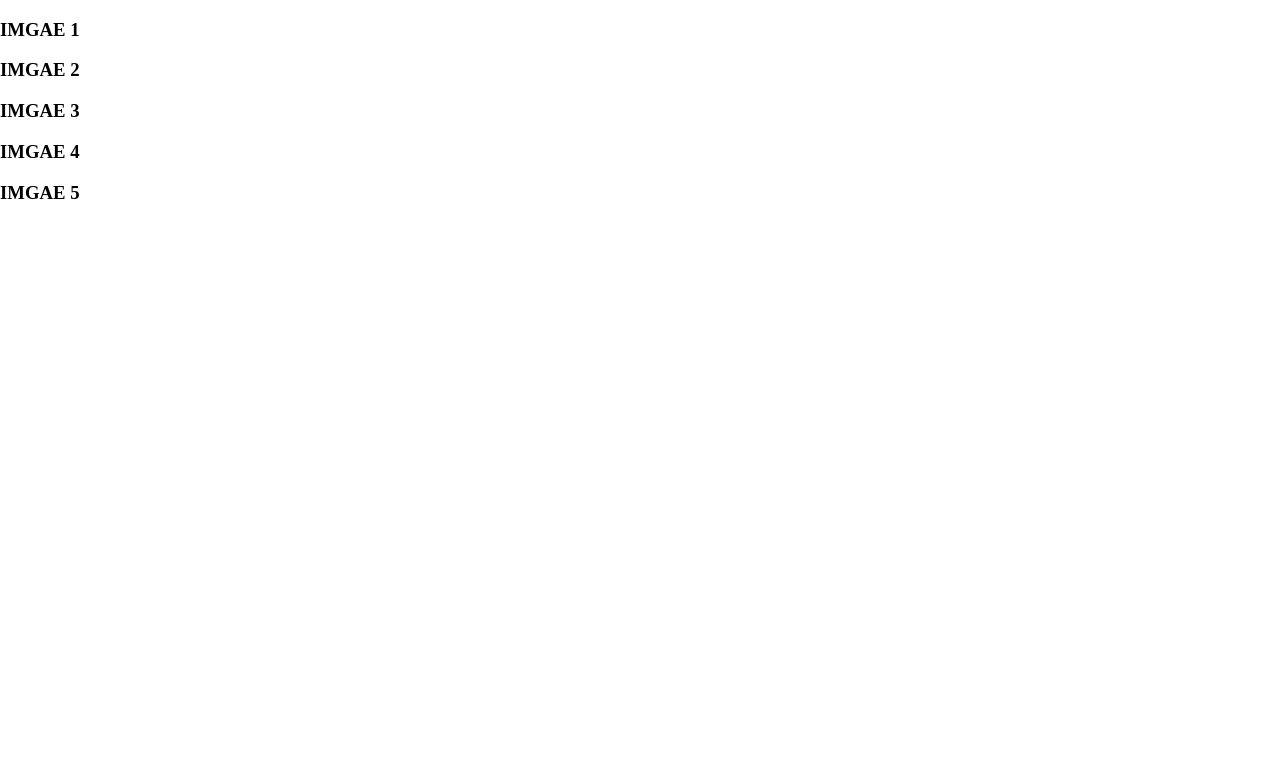
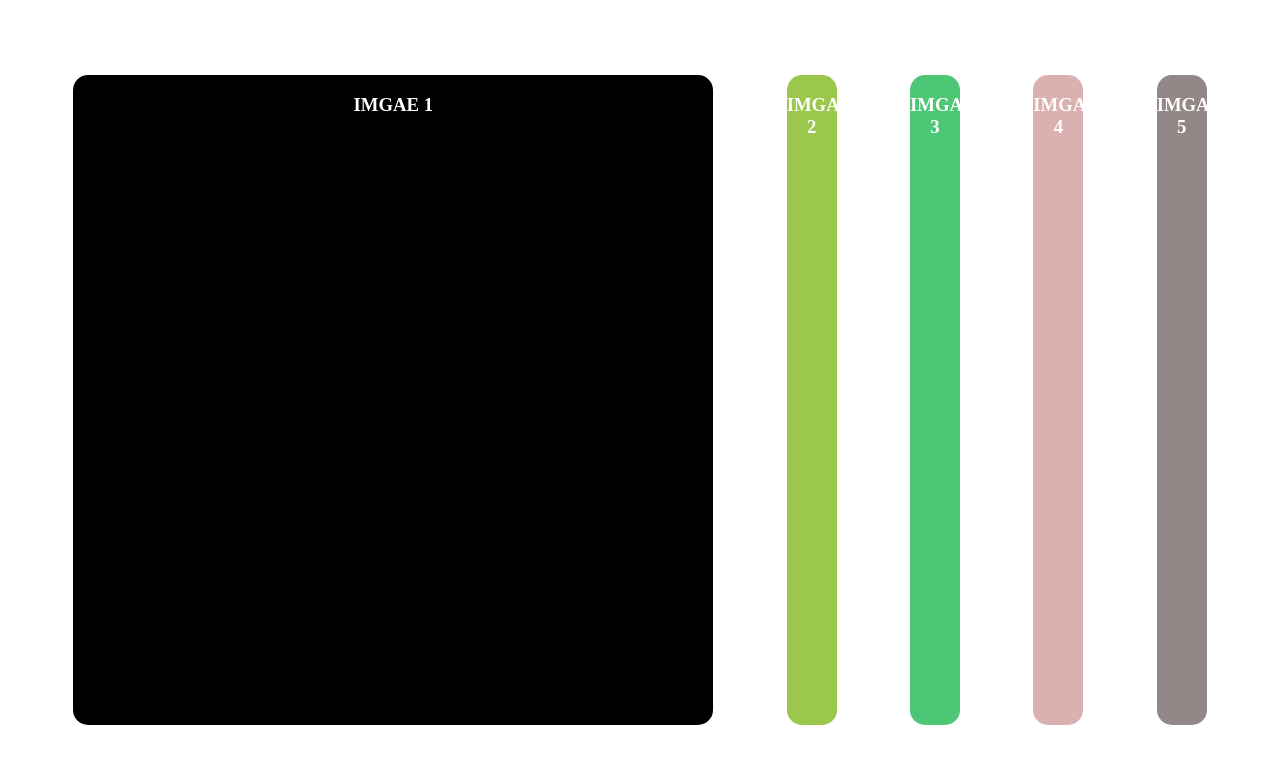
Before and after one commit to Ameer2000Mzori/Expanding-Cards, a website: page src/index.html in a window 1280 px wide. Drawn offline with Linux system fonts and the light colour scheme.

Commit message:
added styling to the project

```diff
--- a/src/style.scss
+++ b/src/style.scss
@@ -2,3 +2,57 @@ body {
   padding: 0;
   margin: 0;
 }
+
+.img-Wrapper {
+  height: 100vh;
+  width: 100vw;
+  display: flex;
+  flex-direction: row;
+  justify-content: space-evenly;
+  text-align: center;
+  align-items: center;
+
+  .panel-1 {
+    background-color: black;
+    color: white;
+    height: 650px;
+    width: 50px;
+    border-radius: 15px;
+  }
+
+  .panel-2 {
+    background-color: rgb(156, 199, 77);
+    color: white;
+    height: 650px;
+    width: 50px;
+    border-radius: 15px;
+  }
+
+  .panel-3 {
+    background-color: rgb(77, 199, 118);
+    color: white;
+    height: 650px;
+    width: 50px;
+    border-radius: 15px;
+  }
+
+  .panel-4 {
+    background-color: rgb(218, 176, 176);
+    color: white;
+    height: 650px;
+    width: 50px;
+    border-radius: 15px;
+  }
+
+  .panel-5 {
+    background-color: rgb(148, 135, 135);
+    color: white;
+    height: 650px;
+    width: 50px;
+    border-radius: 15px;
+  }
+
+  .active {
+    width: 50%;
+  }
+}
```
Also changed, not shown: src/style.css, 1 other file.
